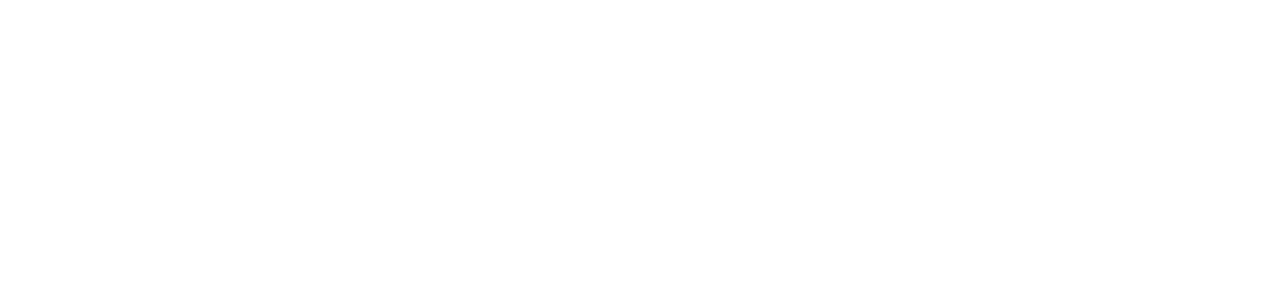
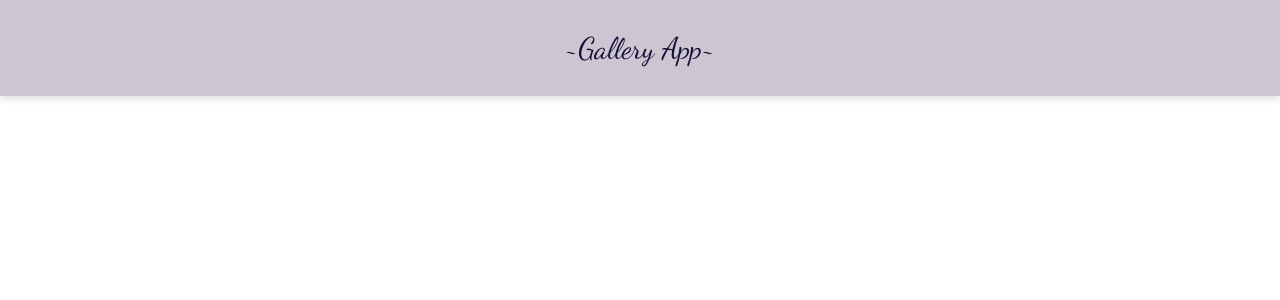
Before and after one commit to nikitha2000/gallery-apps, a React (Create React App) app: page / in a window 1280 px wide. Shown: the top 300 px of the page. Built offline with nearby package versions, Linux system fonts and the light colour scheme.

Commit message:
header component

```diff
--- a/src/App.js
+++ b/src/App.js
@@ -1,8 +1,13 @@
 import React from "react";
 import "./App.css";
+import Header from "./component/header/Header.jsx";
 
 function App() {
-  return <div className="App"></div>;
+  return (
+    <div className="App">
+      <Header />
+    </div>
+  );
 }
 
 export default App;
--- /dev/null
+++ b/src/component/header/Header.css
@@ -0,0 +1,11 @@
+@import url("https://fonts.googleapis.com/css2?family=Dancing+Script&display=swap");
+
+header {
+  background-color: rgba(84, 61, 104, 0.295);
+  color: rgb(22, 16, 56);
+  text-align: center;
+  padding: 30px;
+  font-size: 30px;
+  font-family: "Dancing Script", cursive;
+  box-shadow: 0 4px 6px rgba(0, 0, 0, 0.1);
+}
--- /dev/null
+++ b/src/component/header/Header.jsx
@@ -0,0 +1,8 @@
+import React from "react";
+import "./Header.css";
+
+function Header() {
+  return <header>~Gallery App~</header>;
+}
+
+export default Header;
```
